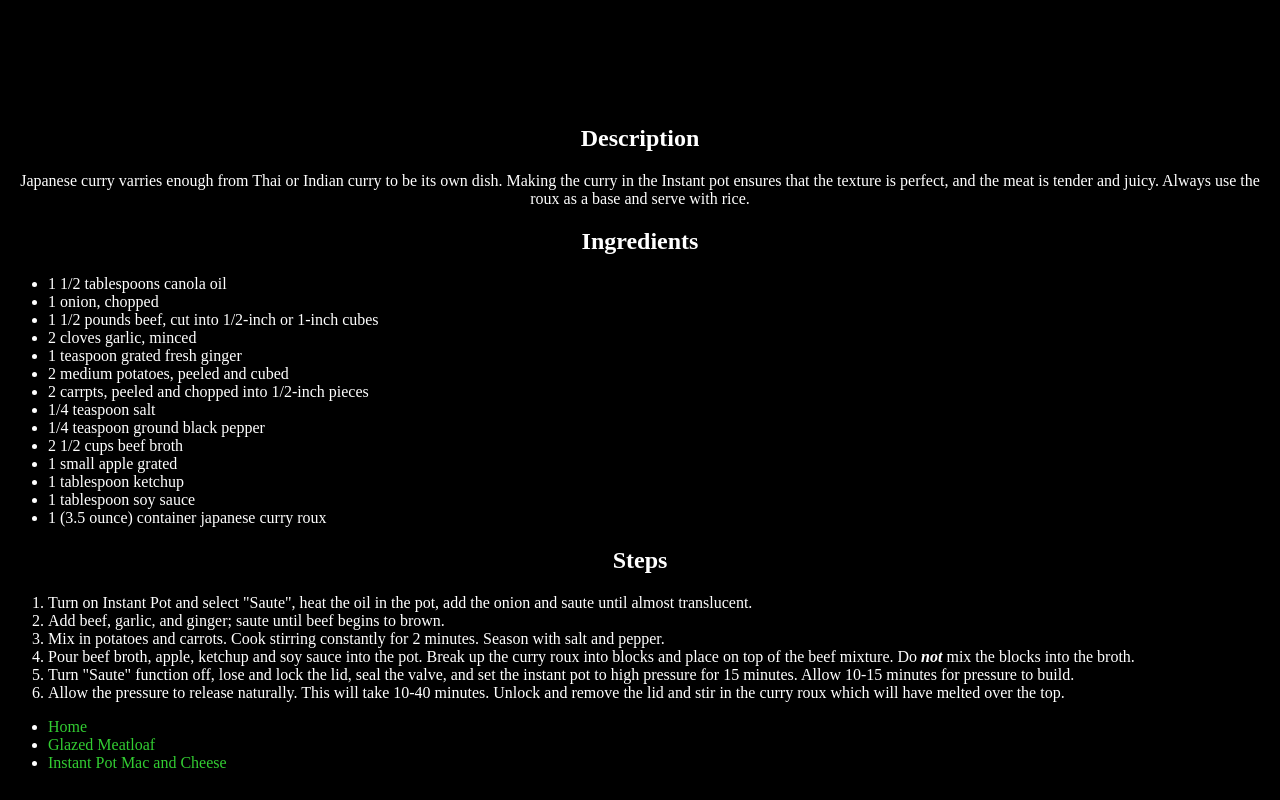
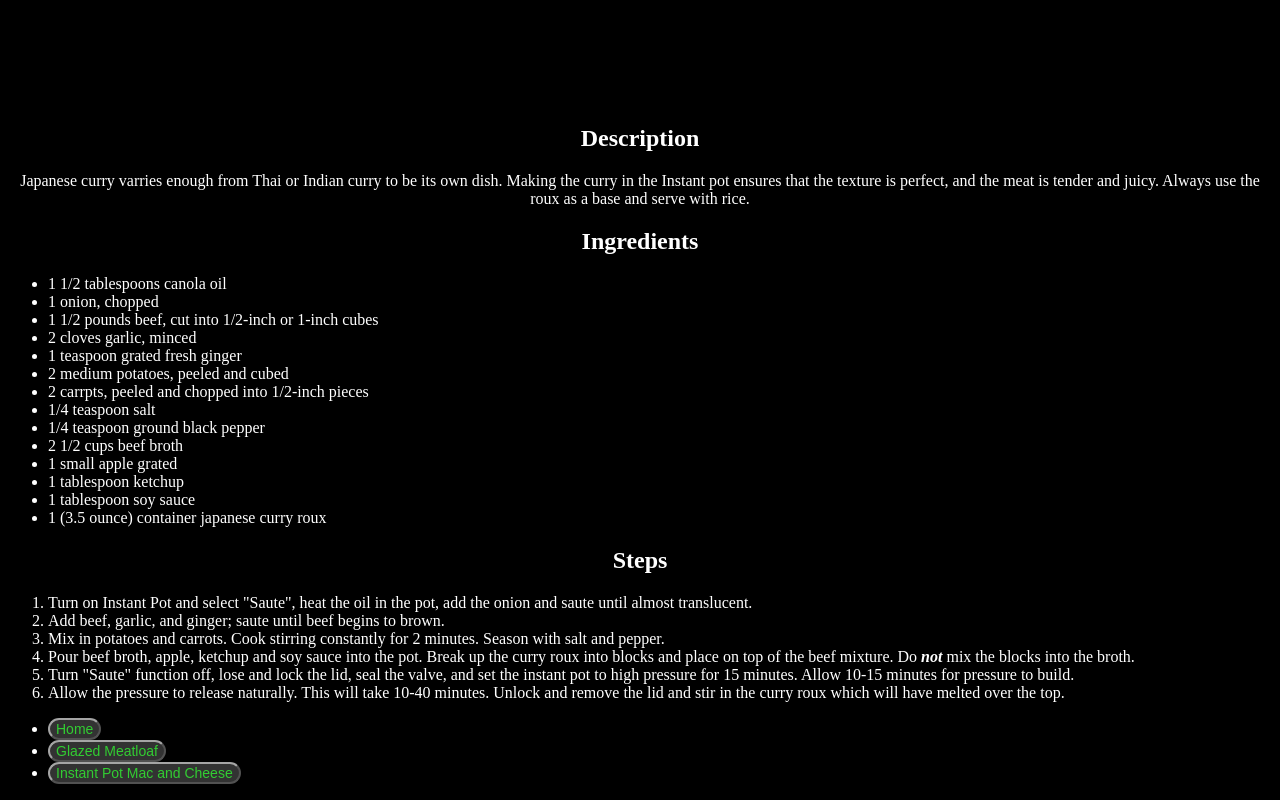
Before and after one commit to JSimmons-42/odin-recipes, a plain HTML site: page recipes/japanese-curry.html in a window 1280 px wide. Shown: the part 461-1261 px from the top of the page. Drawn offline with Linux system fonts and the light colour scheme.

Commit message:
Remove bullets for links and change to buttons

```diff
--- a/recipes/japanese-curry.html
+++ b/recipes/japanese-curry.html
@@ -42,10 +42,10 @@
       <li>Allow the pressure to release naturally. This will take 10-40 minutes. Unlock and remove the lid and stir in the curry roux which will have melted over the top.</li>
     </ol>
 
-    <ul>
-      <li><a class="link" href="../index.html">Home</a></li>
-      <li><a class="link" href="./glazed-meatloaf.html">Glazed Meatloaf</a></li>
-      <li><a class="link" href="./mac-and-cheese.html">Instant Pot Mac and Cheese</a></li>
+    <ul class="links">
+      <li><button><a class="link" href="../index.html">Home</a></button></li>
+      <li><button><a class="link" href="./glazed-meatloaf.html">Glazed Meatloaf</a></button></li>
+      <li><button><a class="link" href="./mac-and-cheese.html">Instant Pot Mac and Cheese</a></button></li>
     </ul>
   </body>
 </html>
--- a/style.css
+++ b/style.css
@@ -20,11 +20,22 @@ body {
   text-align: center;
 }
 
+button {
+  background-color: rgba(100, 100, 100, 0.50);
+  border-color: rgb(165, 165, 165);
+  border-radius: 12px;
+  font-size: 14px;
+}
+
 div {
   height: 500px;
   width: auto;
 }
 
+ul .list{
+  list-style: none;
+}
+
 li {
   text-align: left;
 }
```
Also changed, not shown: index.html (+4 -4 lines), recipes/glazed-meatloaf.html (+4 -4 lines), recipes/mac-and-cheese.html (+1 -1 lines).
